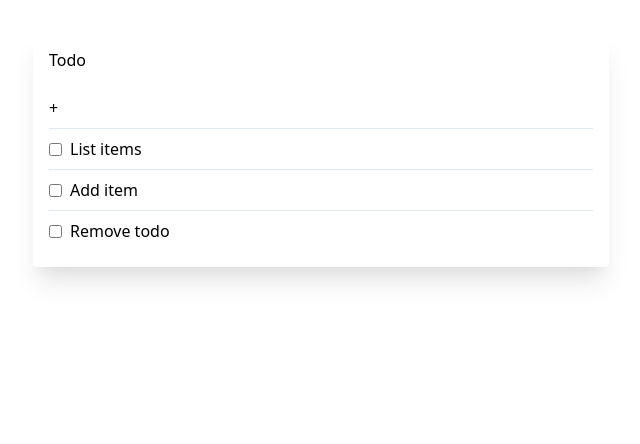
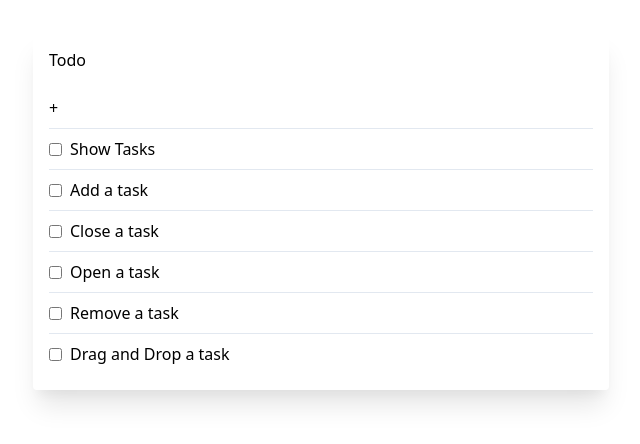
Before and after one commit to hisomura/todo-app, a Next.js app: page / in a window 1280 px wide. Shown: the top 444 px of the page, without its empty margins (319-959 px from the left). Built offline with nearby package versions, Linux system fonts and the light colour scheme.

Commit message:
Rename "todo" to "task".

```diff
--- a/pages/index.tsx
+++ b/pages/index.tsx
@@ -1,7 +1,14 @@
 import { ChangeEventHandler, KeyboardEventHandler, MouseEvent, useState } from 'react'
 
 export default function Home() {
-  const [todoList, setTodoList] = useState(['List items', 'Add item', 'Remove todo'])
+  const [tasks, setTasks] = useState([
+    'Show Tasks',
+    'Add a task',
+    'Close a task',
+    'Open a task',
+    'Remove a task',
+    'Drag and Drop a task',
+  ])
   const [formText, setFormText] = useState('')
 
   const onChange: ChangeEventHandler<HTMLInputElement> = (event) => {
@@ -14,13 +21,13 @@ export default function Home() {
     // if (event.keyCode === 229) return
     if (event.key !== 'Enter') return
     event.currentTarget.value = ''
-    setTodoList([...todoList, formText])
+    setTasks([...tasks, formText])
     setFormText('')
   }
 
-  const onClick = (event: MouseEvent<HTMLInputElement>, todoIndex: number) => {
-    const newTodoList = todoList.filter((item, index) => index !== todoIndex)
-    setTodoList(newTodoList)
+  const onClick = (event: MouseEvent<HTMLInputElement>, taskIndex: number) => {
+    const newTasks = tasks.filter((task, index) => index !== taskIndex)
+    setTasks(newTasks)
   }
 
   return (
@@ -33,10 +40,10 @@ export default function Home() {
           <li className="py-2">
             + <input className="focus:outline-none ml-1" onKeyDown={onKeyDown} onChange={onChange} type="text" />
           </li>
-          {todoList.map((item, index) => (
+          {tasks.map((task, index) => (
             <li key={index} className="flex py-2">
               <input className="my-auto mr-2" type="checkbox" onClick={(e) => onClick(e, index)} />
-              <p>{item}</p>
+              <p>{task}</p>
             </li>
           ))}
         </ul>
```
